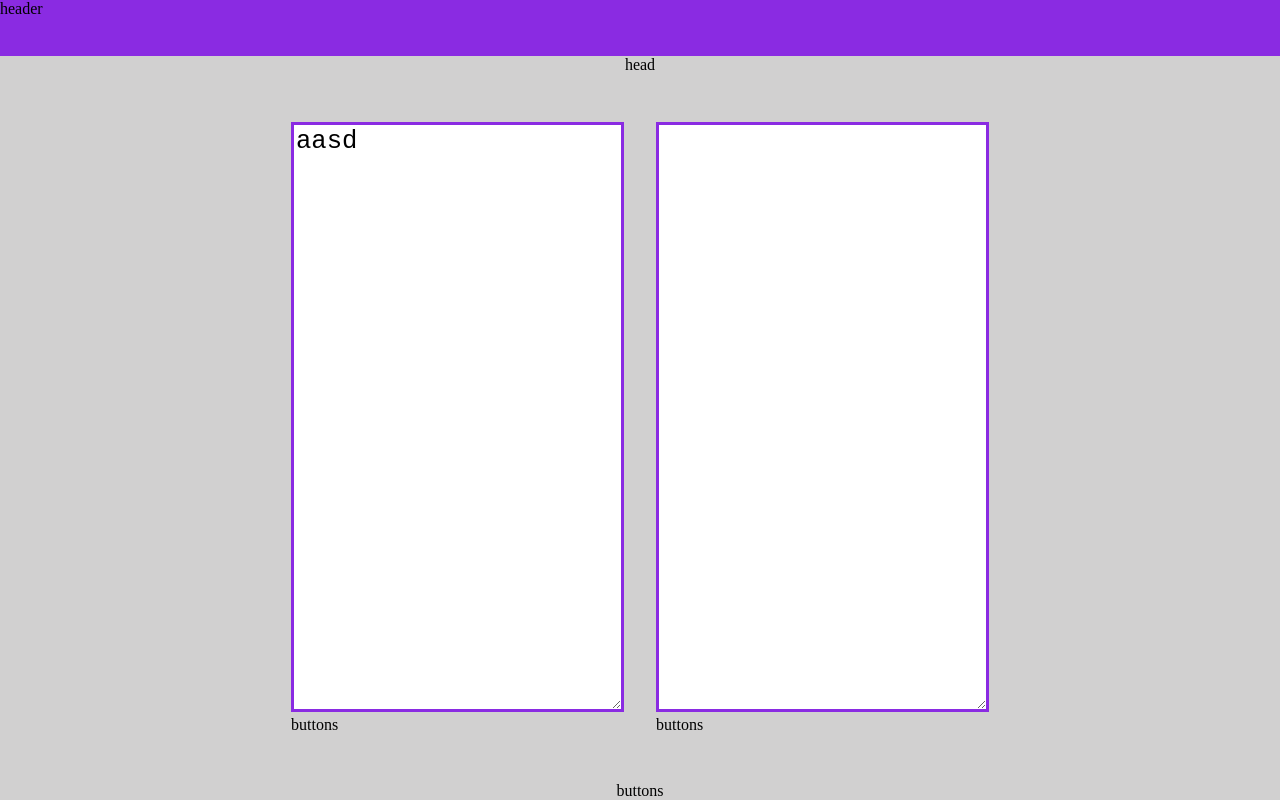
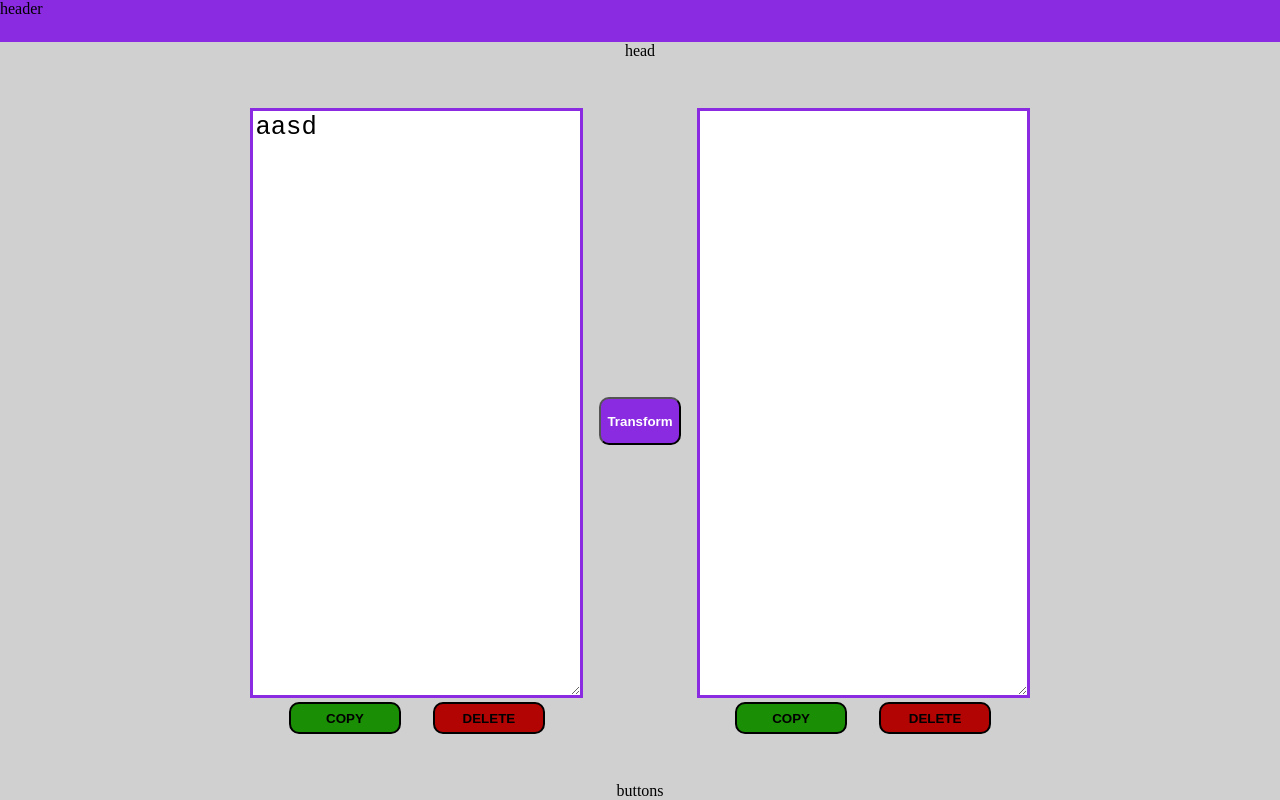
Before and after one commit to SubwaySerfer/shipmentsHelper, a Vue app: page /#/home in a window 1280 px wide. Built offline with nearby package versions, Linux system fonts and the light colour scheme.

Commit message:
feat: add vuex

```diff
--- a/package.json
+++ b/package.json
@@ -10,7 +10,8 @@
   },
   "dependencies": {
     "vue": "^3.3.4",
-    "vue-router": "^4.2.4"
+    "vue-router": "^4.2.4",
+    "vuex": "^4.0.2"
   },
   "devDependencies": {
     "@vitejs/plugin-vue": "^4.2.3",
--- /dev/null
+++ b/src/components/home/ButtonsArea.vue
@@ -0,0 +1,32 @@
+<template>
+  <section class="buttons-wrapper">
+    <button class="btn-area btn-copy">COPY</button>
+    <button class="btn-area btn-del">DELETE</button>
+  </section>
+</template>
+
+<style scoped>
+.buttons-wrapper {
+  display: flex;
+  flex-direction: row;
+  width: 100%;
+  justify-content: center;
+  gap: 2rem;
+  align-items: center;
+}
+.btn-area {
+  height: 2rem;
+  padding: 2px 5px;
+  width: 7rem;
+  border: 2px solid;
+  border-radius: 10px;
+  font-weight: 600;
+  cursor: pointer;
+}
+.btn-del {
+  background-color: rgb(179, 4, 4);
+}
+.btn-copy {
+  background-color: rgb(26, 143, 5);
+}
+</style>
--- a/src/components/home/TransformBox.vue
+++ b/src/components/home/TransformBox.vue
@@ -7,8 +7,9 @@
 aasd
 </textarea
         >
-        <div>buttons</div>
+        <buttons-area></buttons-area>
       </div>
+      <button class="btn-transform">Transform</button>
       <div>
         <textarea
           name="finally"
@@ -17,12 +18,21 @@ aasd
           rows="20"
           class="finally-text"
         ></textarea>
-        <div>buttons</div>
+        <buttons-area></buttons-area>
       </div>
     </div>
     <div>buttons</div>
   </section>
 </template>
+
+<script>
+import ButtonsArea from "./ButtonsArea.vue";
+export default {
+  components: {
+    ButtonsArea,
+  },
+};
+</script>
 
 <style scoped>
 .wrapper {
@@ -35,7 +45,8 @@ aasd
 }
 .main-box {
   display: flex;
-  gap: 2rem;
+  gap: 1rem;
+  align-items: center;
 }
 textarea {
   font-size: 1.6rem;
@@ -46,4 +57,12 @@ textarea {
 .finally-text {
   border: 3px solid blueviolet;
 }
+.btn-transform {
+  height: 3rem;
+  border-radius: 10px;
+  cursor: pointer;
+  background-color: blueviolet;
+  color: white;
+  font-weight: bold;
+}
 </style>
--- a/src/main.js
+++ b/src/main.js
@@ -2,10 +2,14 @@ import { createApp } from 'vue'
 import './style.css'
 import App from './App.vue'
 import router from './router';
+import store from './store/index';
+
 
 
 const app = createApp(App);
 
 app.use(router);
+app.use(store);
+
 
 app.mount('#app');
--- /dev/null
+++ b/src/store/index.js
@@ -0,0 +1,12 @@
+import { createStore } from "vuex";
+
+import homeModule from  './modules/home/index.js'
+
+
+const store = createStore({
+  modules: {
+    home: homeModule
+  }
+})
+
+export default store
--- /dev/null
+++ b/src/store/modules/home/getters.js
@@ -0,0 +1 @@
+export default{}
--- /dev/null
+++ b/src/store/modules/home/index.js
@@ -0,0 +1,10 @@
+import mutations from './mutations'
+import getters from './getters'
+
+export default {
+  namespaced: true,
+  state(){
+  return{}
+},
+mutations,
+getters}
--- /dev/null
+++ b/src/store/modules/home/mutations.js
@@ -0,0 +1 @@
+export default{}
```
Also changed, not shown: 1 other file (tests, documents, lock files or other folders).
